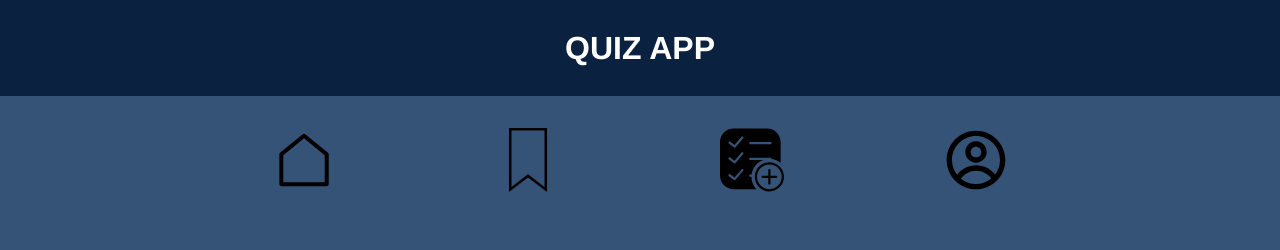
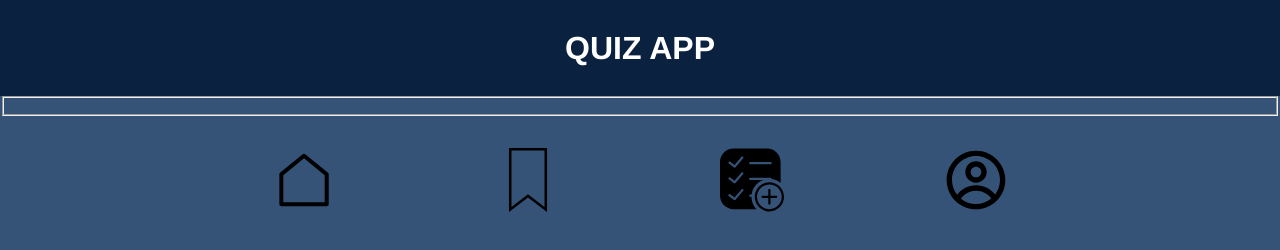
Before and after one commit to AnnaGrasm/quiz-app, a plain HTML site: page create.html in a window 1280 px wide. Drawn offline with Linux system fonts and the light colour scheme.

Commit message:
Add form

```diff
--- a/create.html
+++ b/create.html
@@ -16,7 +16,9 @@
 
             <main>
 
-              <section></section>
+              <form action="">
+                  <fieldset></fieldset>
+              </form>
             </main>
 
     <footer class="footer">
```
